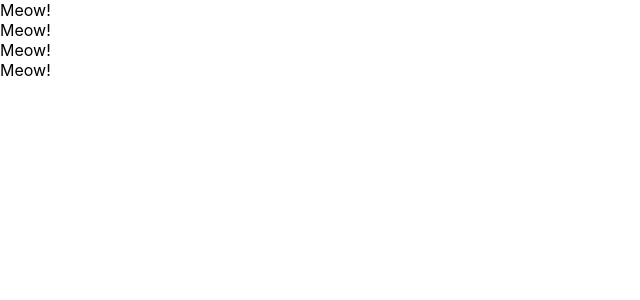
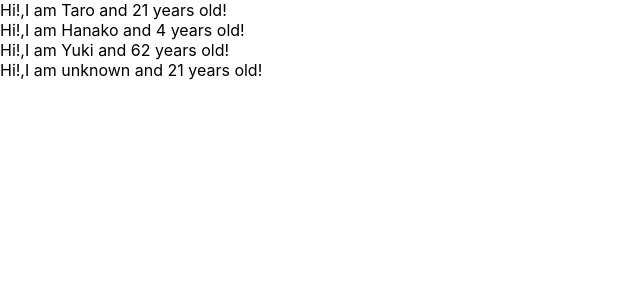
Before and after one commit to michikun06/react-redux-practice, a React (Create React App) app: page / in a window 1280 px wide. Shown: the top 300 px of the page, without its empty margins (0-640 px from the left). Built offline with nearby package versions, Linux system fonts and the light colour scheme.

Commit message:
Learn props of component

```diff
--- a/src/App.js
+++ b/src/App.js
@@ -1,29 +1,31 @@
 import React from 'react';
 
-// class App extends Component {
-//   render() {
-//     return (
-//       <React.Fragment>
-//         <label htmlFor="bar">bar</label>
-//         <input type="text" onClick={() => { console.log("クリックされた") }} />
-//       </React.Fragment>
-//     )
-//   }
-// }
+const App = () => {
+  const profiles = [
+    { name: "Taro", age: 21 },
+    { name: "Hanako", age: 4 },
+    { name: "Yuki", age: 62 },
+    { age: 21 }
+  ]
 
-const App = () => {
   return (
-    <div>
-      <Cat />
-      <Cat />
-      <Cat />
-      <Cat />
-    </div>
+    < div >
+      {
+        profiles.map((data, index) => {
+          return <User name={data.name} age={data.age} key={index} />
+        })
+      }
+    </div >
   )
 }
 
-const Cat = () => {
-  return <div>Meow!</div>
+const User = props => {
+  return <div>Hi!,I am {props.name} and {props.age} years old!</div>
+}
+
+User.defaultProps = {
+  name: "unknown",
+  age: 100
 }
 
 export default App;
```
